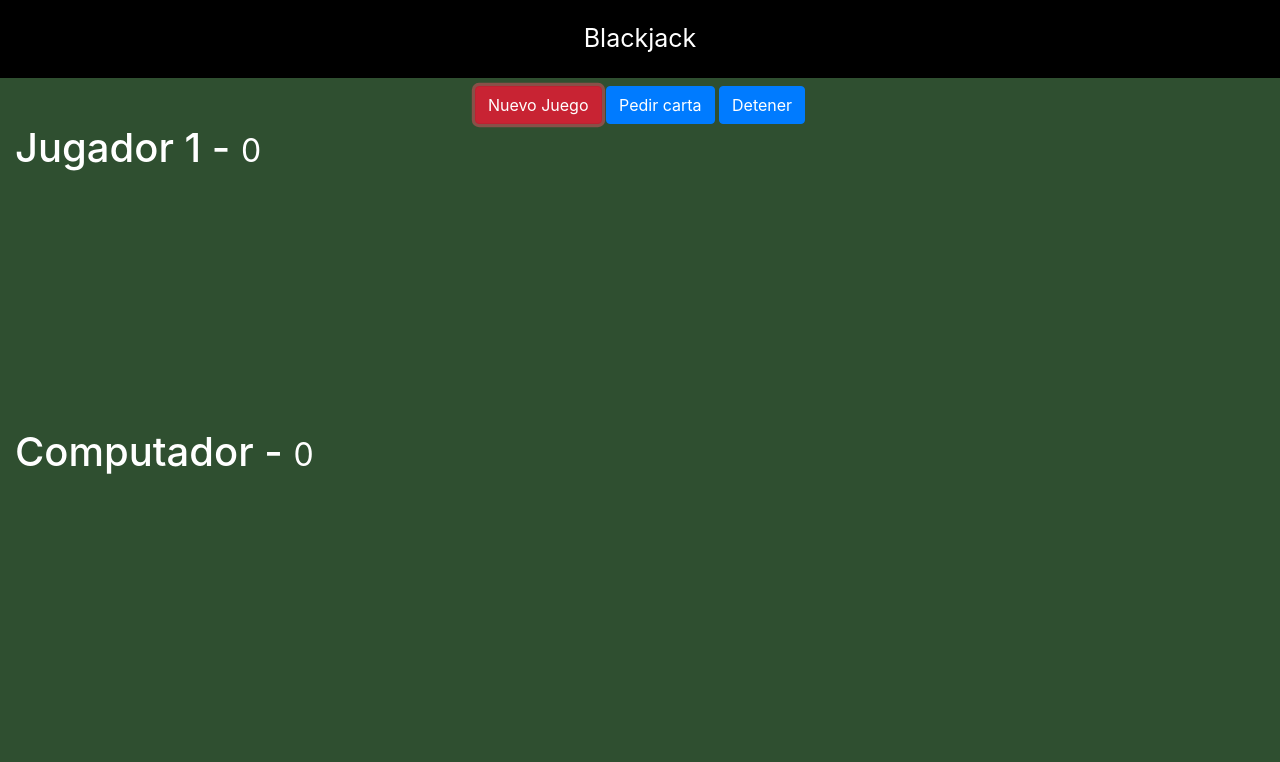
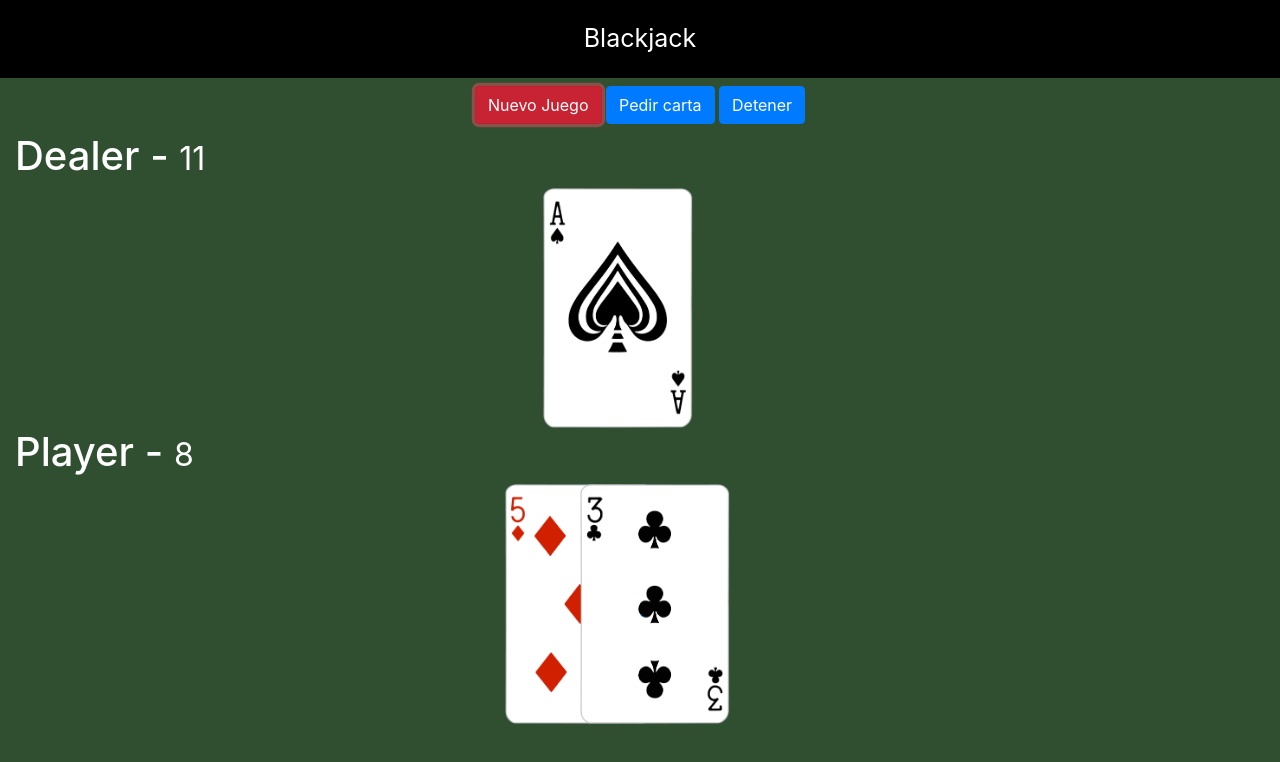
Before and after one commit to 4n6r35/Blackjack_javascript, a plain HTML site: page index.html in a window 1280 px wide. Both pictures are taken after a click on the button "Nuevo Juego". Drawn offline with nearby package versions, Linux system fonts and the light colour scheme; files that its build step writes are made by us from their sources; files whose address does not match are found by name.

Commit message:
Game finished

```diff
--- a/index.html
+++ b/index.html
@@ -7,7 +7,7 @@
     <meta name="viewport" content="width=device-width, initial-scale=1.0">
     <link rel="stylesheet" href="https://stackpath.bootstrapcdn.com/bootstrap/4.4.1/css/bootstrap.min.css"
         integrity="sha384-Vkoo8x4CGsO3+Hhxv8T/Q5PaXtkKtu6ug5TOeNV6gBiFeWPGFN9MuhOf23Q9Ifjh" crossorigin="anonymous">
-    <link rel="stylesheet" href="./css/style.css">
+    <link rel="stylesheet" href="./styles/style.css">
     <title>Blackjack</title>
 </head>
 
@@ -23,22 +23,23 @@
         </div>
     </div>
 
-    <div class="row container">
+    <div class="row container mt-2 d1">
         <div class="col">
 
-            <h1>Jugador 1 - <small>0</small></h1>
-            <div id="jugador-cartas">
-                <!-- <img class="carta" src="./cartas/2C.png"> -->
+            <h1> Dealer - <small>0</small></h1>
+            <div id="computador-cartas">
+                <!-- <img class="carta" src="./cartas/3C.png"> -->
             </div>
         </div>
     </div>
 
-    <div class="row container mt-2">
+
+    <div class="row container">
         <div class="col">
 
-            <h1> Computador - <small>0</small></h1>
-            <div id="computador-cartas">
-                <!-- <img class="carta" src="./cartas/3C.png"> -->
+            <h1> Player - <small>0</small></h1>
+            <div id="jugador-cartas">
+                <!-- <img class="carta" src="./cartas/2C.png"> -->
             </div>
         </div>
     </div>
--- a/js/juego.js
+++ b/js/juego.js
@@ -4,7 +4,6 @@
  * 2C = Two of Hearts
  * 2C = Two of Spades
  */
-
 
 let deck = [];
 const tipos = ['C', 'D', 'H', 'S'];
@@ -16,8 +15,10 @@ let puntoscomputador = 0;
 //REFERENCIA DEL HTML
 const btnNuevo = document.querySelector('#btnNuevo');
 const btnPedir = document.querySelector('#btnPedir');
-const divCartasJugador = document.querySelector('#jugador-cartas')
-const divCartasComputador = document.querySelector('#computador-cartas')
+const divCartasJugador = document.querySelector('#jugador-cartas');
+const divCartasComputador = document.querySelector('#computador-cartas');
+
+///Puntos del Jugador
 const small = document.querySelectorAll('small');
 const btnDetener = document.querySelector('#btnDetener');
 
@@ -44,7 +45,6 @@ const crearDeak = () => {
 crearDeak();
 
 // Funcion para tomar carta
-
 const pedirCarta = () => {
 
     if (deck.length === 0) {
@@ -56,7 +56,6 @@ const pedirCarta = () => {
 
 //pedirCarta();
 const valorCarta = (carta) => {
-
     const valor = carta.substring(0, carta.length - 1);
     return (isNaN(valor)) ?
         (valor === 'A') ? 11 : 10
@@ -64,78 +63,86 @@ const valorCarta = (carta) => {
 }
 
 //Turnos del computador
-
+///[Carta Dealer]
 const turnoComputador = (puntosMinimos) => {
 
     do {
+
         const carta = pedirCarta();
         puntoscomputador = puntoscomputador + valorCarta(carta);
-        small[1].innerText = puntoscomputador;
+        small[0].innerText = puntoscomputador;
 
         const imgCarta = document.createElement('img');
-        imgCarta.src = `./cartas/${carta}.png`;
+        imgCarta.src = `./assets/cartas/${carta}.png`;
         imgCarta.classList.add('carta');
         divCartasComputador.append(imgCarta);
+
+
         if (puntosMinimos > 21) {
             break;
         }
     } while ((puntoscomputador < puntosMinimos) && (puntosMinimos <= 21));
 
     setTimeout(() => {
+
         if (puntoscomputador === puntosMinimos) {
             alert('Nadie gana :(');
-        } else if (puntosMinimos > 21) {
-            alert('Ha ganado la computadora')
+            ReiniciarJuego();
+        } else if (puntosMinimos > 21 || puntosMinimos < puntoscomputador && puntoscomputador < 21) {
+            alert('Ha ganado la computadora');
+            ReiniciarJuego();
         } else if (puntoscomputador > 21) {
-            alert('Jugador Gana')
+            alert('Jugador Gana');
+            ReiniciarJuego();
         }
     }, 1000);
+
 }
 
-// Funcion para generar cartas al iniciar juego
+// // Funcion para generar cartas al iniciar juego
 const cartasI = () => {
     const carta1 = pedirCarta();
     puntosjugador = puntosjugador + valorCarta(carta1);
-    small[0].innerText = puntosjugador;
+    small[1].innerText = puntosjugador;
 
     const imgCarta1 = document.createElement('img');
-    imgCarta1.src = `./cartas/${carta1}.png`;
+    imgCarta1.src = `./assets/cartas/${carta1}.png`;
     imgCarta1.classList.add('carta');
     divCartasJugador.append(imgCarta1);
 
     const carta2 = pedirCarta();
     puntosjugador = puntosjugador + valorCarta(carta2);
-    small[0].innerText = puntosjugador;
+    small[1].innerText = puntosjugador;
 
     const imgCarta2 = document.createElement('img');
-    imgCarta2.src = `./cartas/${carta2}.png`;
+    imgCarta2.src = `./assets/cartas/${carta2}.png`;
     imgCarta2.classList.add('carta');
     divCartasJugador.append(imgCarta2);
 
 
     const carta = pedirCarta();
     puntoscomputador = puntoscomputador + valorCarta(carta);
-    small[1].innerText = puntoscomputador;
+    small[0].innerText = puntoscomputador;
 
     const imgCarta = document.createElement('img');
-    imgCarta.src = `./cartas/${carta}.png`;
+    imgCarta.src = `./assets/cartas/${carta}.png`;
     imgCarta.classList.add('carta');
     divCartasComputador.append(imgCarta);
+
 
 }
 
 cartasI();
-
 
 // Eventos
 
 btnPedir.addEventListener('click', () => {
     const carta = pedirCarta();
     puntosjugador = puntosjugador + valorCarta(carta);
-    small[0].innerText = puntosjugador;
+    small[1].innerText = puntosjugador;
 
     const imgCarta = document.createElement('img');
-    imgCarta.src = `./cartas/${carta}.png`;
+    imgCarta.src = `./assets/cartas/${carta}.png`;
     imgCarta.classList.add('carta');
     divCartasJugador.append(imgCarta);
 
@@ -144,12 +151,15 @@ btnPedir.addEventListener('click', () => {
         btnPedir.disabled = true;
         btnDetener.disabled = true,
             turnoComputador(puntosjugador);
+
     } else if (puntosjugador === 21) {
         console.warn('21, Genial has ganado');
         btnPedir.disabled = true;
         btnDetener.disabled = true,
             turnoComputador(puntosjugador);
+
     }
+
 });
 
 btnDetener.addEventListener('click', () => {
@@ -160,22 +170,34 @@ btnDetener.addEventListener('click', () => {
 });
 
 
-btnNuevo.addEventListener('click', () => {
+btnNuevo.addEventListener('click', (event) => {
 
-    console.clear();
-    deck = []
-    deck = crearDeak();
 
+    ReiniciarJuego();
+
+});
+
+
+const ReiniciarJuego = (event) => {
+
+
+    console.log(event);
 
     puntosjugador = 0;
     puntoscomputador = 0;
 
+    small[1].innerText = 0;
     small[0].innerText = 0;
-    small[1].innerText = 0;
 
     divCartasComputador.innerHTML = '';
     divCartasJugador.innerHTML = '';
 
     btnPedir.disabled = false;
     btnDetener.disabled = false;
-});
+
+    console.clear();
+
+    crearDeak();
+    cartasI();
+
+}
--- a/styles/style.css
+++ b/styles/style.css
@@ -23,4 +23,11 @@ body {
 
 #computador-cartas, #jugador-cartas{
     height: 240px;
+    display: flex;
+    justify-content: center;
 }
+
+.d1{
+    display: grid;
+    align-items: center;
+}
```
